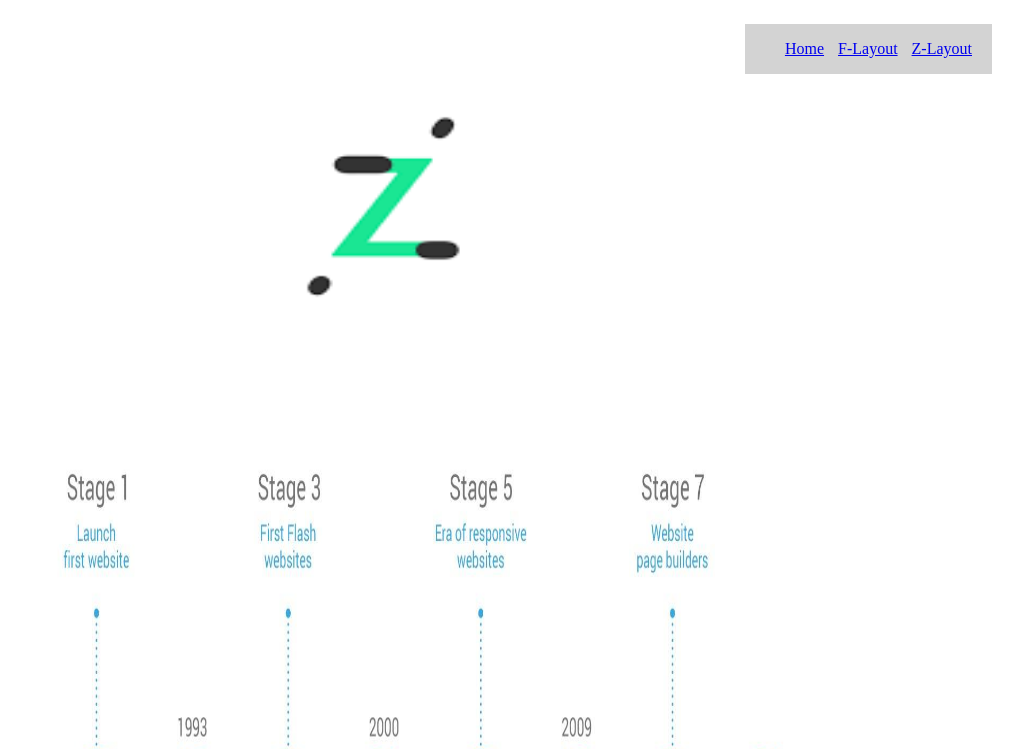
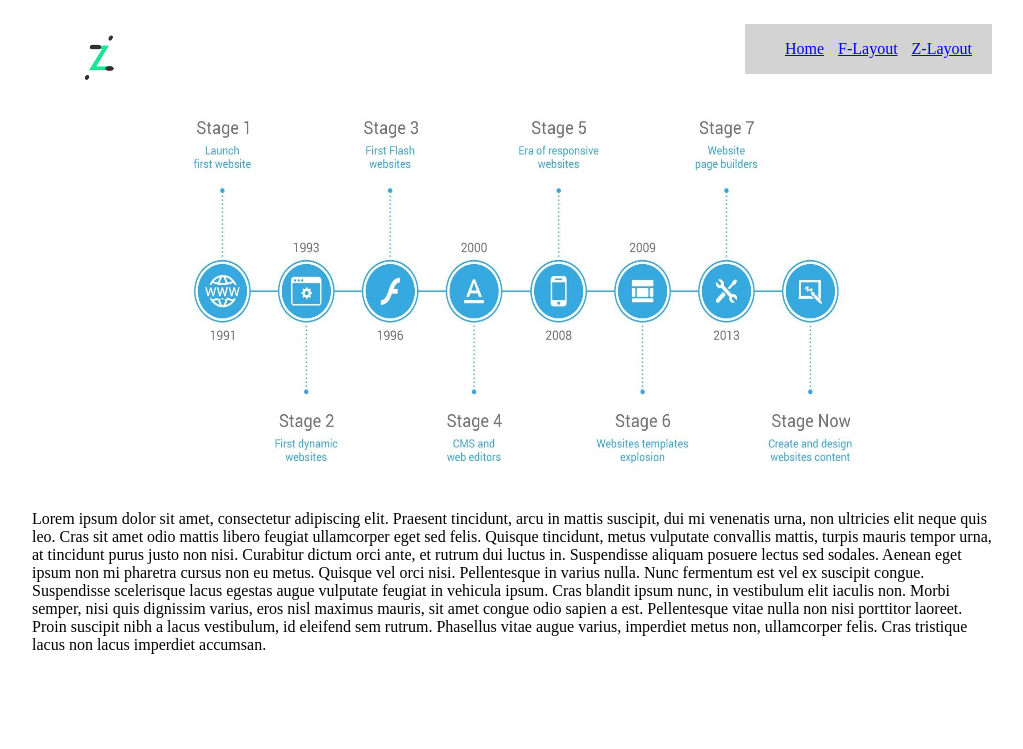
Before and after one commit to pp733/internet-history-601, a plain HTML site: page public_html/z-layout.html in a window 1280 px wide. Shown: the top 749 px of the page, without its empty margins (128-1151 px from the left). Drawn offline with Linux system fonts and the light colour scheme.

Commit message:
Fixed z layout picture

```diff
--- a/public_html/z-layout.html
+++ b/public_html/z-layout.html
@@ -10,9 +10,7 @@
     <div id="wrapper">
 
         <div id="logo">
-            <img src="images/zlayout.png" style=
-                 "width: 700px;
-                 height: 400px;"
+            <img src="images/zlayout.png"
             />
         </div>
         <menu id="primaryLinks">
@@ -23,7 +21,7 @@
         </menu>
 
 
-            <img id="Image" src="images/z.jpg"/>
+            <img id="Image" src="images/z.jpg" style="height: 400px; width: 700px;"/>
 
 
         <article id="primaryContent">
```
